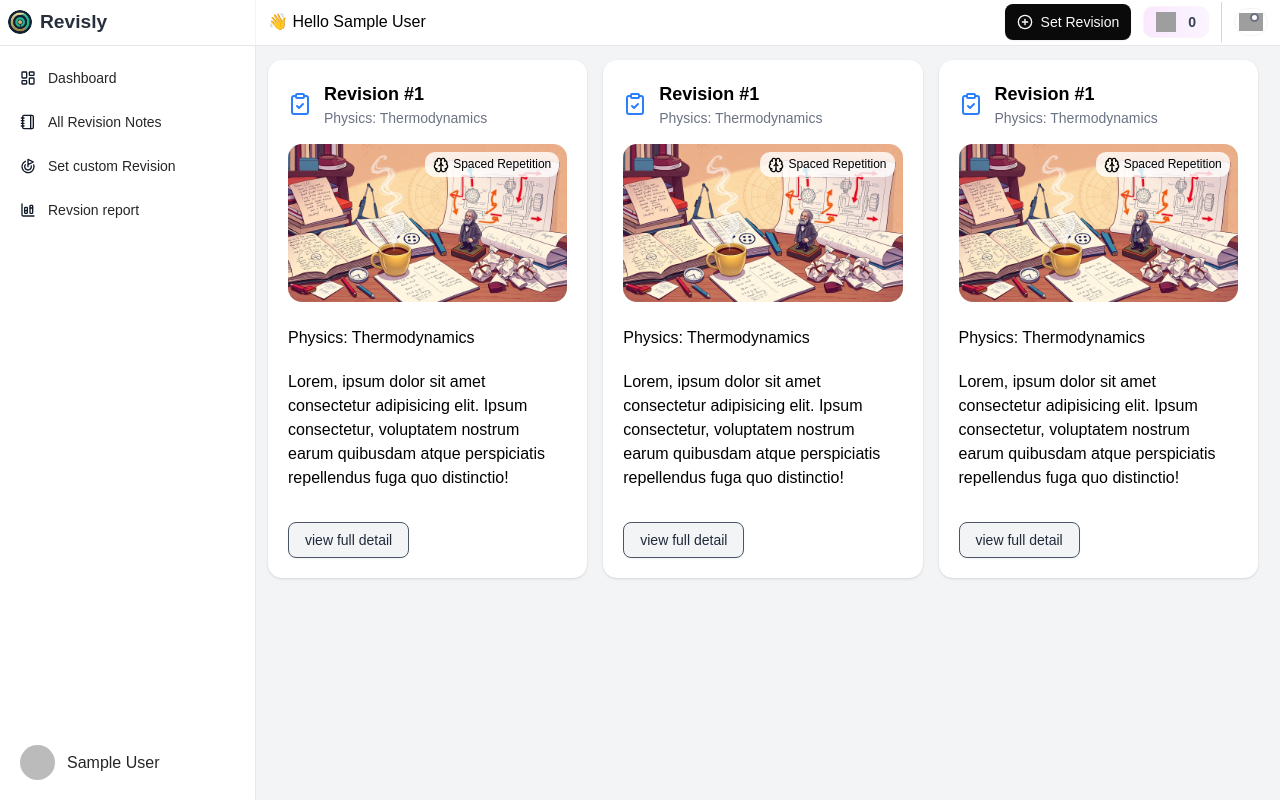
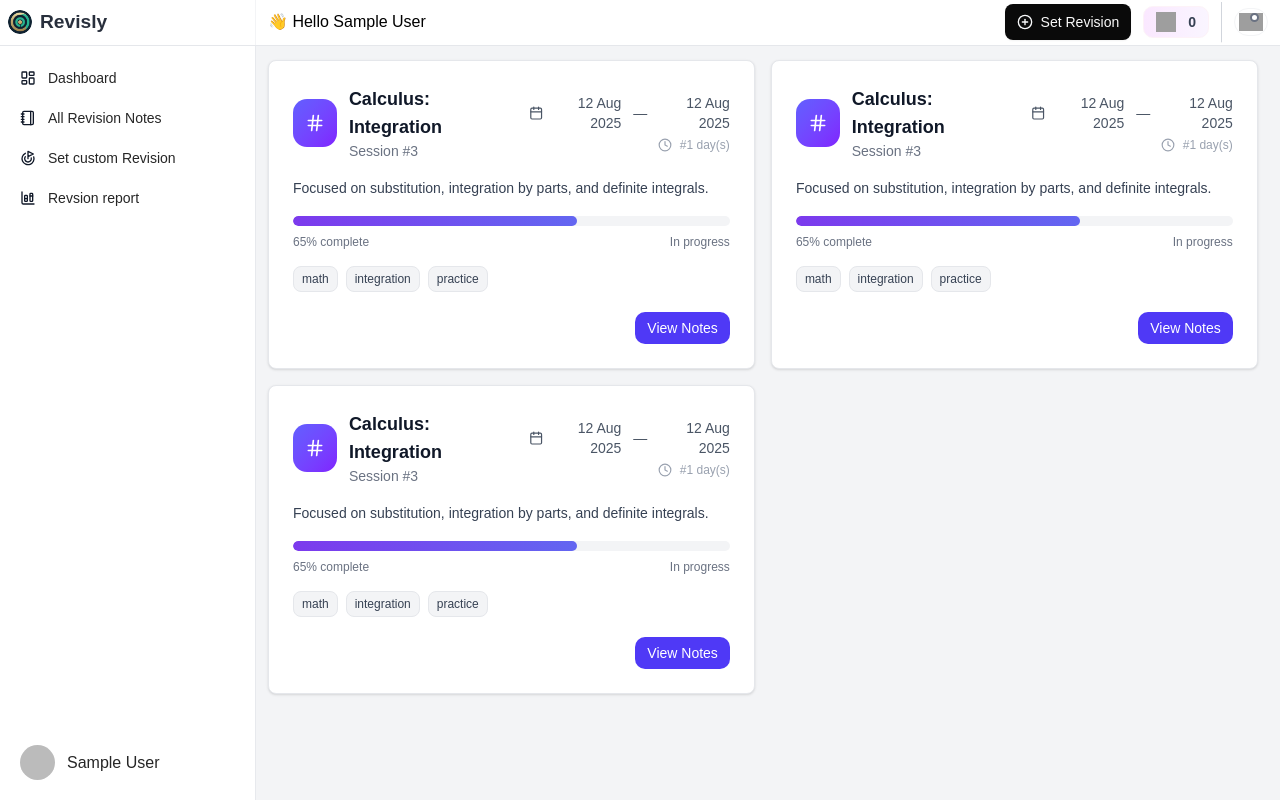
Before and after one commit to ranjit1024/revision, a Next.js app: page /revisly/all in a window 1280 px wide. Built offline with nearby package versions, Linux system fonts and the light colour scheme; no server answers; the database is empty; sample sign-in values are in the browser's storage; grey boxes are pictures that could not be loaded; a web font is replaced by a local one.

Commit message:
change some ui element

```diff
--- a/app/revisly/all/page.tsx
+++ b/app/revisly/all/page.tsx
@@ -1,7 +1,9 @@
 'use client'
 import Card from "@/components/ui/revisionCard"
+import RevisionCard from "@/components/ui/score";
 import { motion, useInView } from "framer-motion";
 import { useRef } from "react";
+import RevisionSessionCard from "@/components/ui/revisionCard";
 const containerVariant = {
   hidden: {},
   show: {
@@ -21,11 +23,35 @@ export default function Home(){
     variants={containerVariant}
     initial="hidden"
     animate={inView ? "show":"hidden"}
-    className="grid grid-cols-3 justify-center gap-4  w-[100%] flex-wrap  h-[100%] ">
-        <Card></Card>
-        <Card></Card>
-        <Card></Card>
+    className="grid  justify-center gap-4  w-[100%] grid-cols-2   ">
 
+    <RevisionSessionCard
+   sessionNumber={3}
+   title="Calculus: Integration"
+   startDate= {new Date("2025-08-12")}
+   endDate={new Date("2025-08-12")}
+  brief="Focused on substitution, integration by parts, and definite integrals."
+  progress={65}
+   tags={["math","integration","practice"]}
+  />
+    <RevisionSessionCard
+   sessionNumber={3}
+   title="Calculus: Integration"
+   startDate= {new Date("2025-08-12")}
+   endDate={new Date("2025-08-12")}
+  brief="Focused on substitution, integration by parts, and definite integrals."
+  progress={65}
+   tags={["math","integration","practice"]}
+  />
+    <RevisionSessionCard
+   sessionNumber={3}
+   title="Calculus: Integration"
+   startDate= {new Date("2025-08-12")}
+   endDate={new Date("2025-08-12")}
+  brief="Focused on substitution, integration by parts, and definite integrals."
+  progress={65}
+   tags={["math","integration","practice"]}
+  />
 
 
 
--- a/app/revisly/layout.tsx
+++ b/app/revisly/layout.tsx
@@ -179,7 +179,7 @@ export default function Home({ children }: { children: ReactNode }) {
             className=" bg-white    h-[100vh] w-[20%]   left-0 fixed z-2  border-r-1  border-gray-200/90   "
           >
             <div
-              className=" p-4  pt-15 space-y-2
+              className=" p-4  pt-15 space-y-1
 
         "
             >
@@ -198,9 +198,12 @@ export default function Home({ children }: { children: ReactNode }) {
                 onClick={() => {
                   router.push("/revisly/home");
                 }}
-                className="flex items-center gap-3 hover:bg-primary/10 rounded-md hover:cursor-pointer py-2 px-1"
+                className="flex  items-center gap-3 hover:bg-primary/10 rounded-md hover:cursor-pointer py-2 px-1"
               >
+                <div className="">
                 <LayoutDashboardIcon className="size-4 text-gray-900" />
+
+                </div>
                 <p className="text-sm text-neutral-800 font-medium ">
                   Dashboard
                 </p>
@@ -224,7 +227,9 @@ export default function Home({ children }: { children: ReactNode }) {
                 }}
                 className="flex items-center gap-3 hover:bg-primary/10 rounded-md hover:cursor-pointer py-2 px-1"
               >
+
                 <NotebookIcon className="size-4 text-gray-900" />
+
                 <p className="text-sm text-neutral-800 font-medium">
                   All Revision Notes
                 </p>
--- a/app/revisly/revision/page.tsx
+++ b/app/revisly/revision/page.tsx
@@ -10,6 +10,7 @@ import { actions } from "@/store/slices/revison";
 import React from "react";
 import {  RootState } from "@/store/store";
 import axios from "axios"
+import { Progress } from "@/components/ui/progress"
 export default function Home() {
   const dispatch = useDispatch();
   const sessionData = useSelector((state: RootState) => {
@@ -17,7 +18,8 @@ export default function Home() {
       topic: state.revision.topic,
       sessionIntervel: state.revision.sessionIntervel,
       sessions: state.revision.sessions,
-      time: state.revision.time
+      time: state.revision.time,
+      totaldays:state.revision.totalDays
     };
     return data;
   });
@@ -57,7 +59,7 @@ export default function Home() {
           </div>
 
           <div>
-            {/* <Lottie animationData={animaiton} loop={true} className="size-10"  /> */}
+            {/* <Progress value={33} /> */}
           </div>
 
           <Button
--- a/components/ui/revisionCard.tsx
+++ b/components/ui/revisionCard.tsx
@@ -1,8 +1,8 @@
 'use client'
 import Image from "next/image";
-import { ClipboardCheck, Brain, CalendarCheck } from "lucide-react"
-import Notes from "../../public/notes.jpg"
 import { motion } from "framer-motion";
+import { Calendar, Clock, Hash } from "lucide-react";
+
 const cardVariant = {
   hidden: { opacity: 0, y: 20 },
   show: { opacity: 1, y: 0 },
@@ -10,47 +10,149 @@ const cardVariant = {
 };
 import { useRouter } from "next/navigation";
 import { Button } from "./button";
-export default function Card() {
-  const router = useRouter()
+import { string } from "zod";
+// export default function Card() {
+//   const router = useRouter()
+//   return (
+//     <motion.div
+//     variants={cardVariant}
+//     className="min-w-[40%] max-h-fit hover:cursor-pointer p-5 bg-card rounded-xl shadow">
+
+//  <div className="rounded-2xl  bg-white dark:bg-zinc-900  w-full max-w-sm">
+//       {/* Header */}
+//       <div className="flex items-center gap-3 mb-4">
+//         <ClipboardCheck className="text-blue-500" />
+//         <div>
+//           <h2 className="text-lg font-semibold">Revision #1</h2>
+//           <p className="text-sm text-gray-500 dark:text-gray-400">Physics: Thermodynamics</p>
+//         </div>
+//       </div>
+
+//       {/* Illustration Placeholder */}
+//       <div className="rounded-xl overflow-hidden mb-4 relative">
+//         <Image
+//           src={Notes}
+//           alt="Revision Desk"
+//           height={400}
+
+//         />
+//         <div className="absolute top-2 right-2 bg-white/80 dark:bg-zinc-800/80 px-2 py-1 text-xs rounded-lg">
+//           <Brain className="inline w-4 h-4 mr-1" />
+//           Spaced Repetition
+//         </div>
+//       </div>
+
+//       <div className="mt-6">
+//         <p className="font-medium">Physics: Thermodynamics</p>
+//         <p className="mt-5">Lorem, ipsum dolor sit amet consectetur adipisicing elit. Ipsum consectetur, voluptatem nostrum earum quibusdam atque perspiciatis repellendus fuga quo distinctio!</p>
+//       </div>
+
+//         <Button className="mt-8 text-gray-800 font-medium  border border-gray-600 bg-gray-100 hover:cursor-pointer hover:bg-primary hover:shadow hover:text-gray-50 " onClick={()=>{
+//           router.push("/revisly/revision/all")
+//         }}>view full detail</Button>
+//      </div>
+
+//     </motion.div>
+//   );
+// }
+function formatDate(d:any) {
+  const dt = d instanceof Date ? d : new Date(d);
+  return new Intl.DateTimeFormat("en-GB", { day: "numeric", month: "short", year: "numeric" }).format(dt);
+}
+
+export default function RevisionSessionCard({
+  sessionNumber = 1,
+  title = "Revision Session",
+  startDate = new Date(),
+  endDate = new Date(),
+  brief = "Short summary about what to revise in this session.",
+  progress = 0,
+  tags = [""]
+}:{
+  tags:string[],
+  title:string,
+  startDate: Date,
+  endDate: Date,
+  brief:string,
+  sessionNumber:number,
+  progress:number
+}) {
+  const pct = Math.max(0, Math.min(100, progress));
+
   return (
-    <motion.div
+    <motion.article
        variants={cardVariant}
-    className="min-w-[40%] max-h-fit hover:cursor-pointer p-5 bg-card rounded-xl shadow">
+      transition={{
 
- <div className="rounded-2xl  bg-white dark:bg-zinc-900  w-full max-w-sm">
-      {/* Header */}
-      <div className="flex items-center gap-3 mb-4">
-        <ClipboardCheck className="text-blue-500" />
+        ease:'anticipate'
+      }}
+      whileHover={{ border:'1px solid lightgray',
+        boxShadow:'rgba(0, 0, 0, 0.1) 0px 4px 12px'
+       }}
+      className=" w-full bg-white dark:bg-gray-900 border border-gray-200 dark:border-gray-800 rounded-md shadow-sm p-6 transition-colors hover:cursor-pointer"
+    >
+      <header className="flex items-center justify-between gap-4">
+        <div className="flex items-center gap-3">
+          <div className="flex items-center justify-center w-12 h-12 rounded-xl bg-gradient-to-br from-indigo-500 to-violet-600 text-white font-semibold">
+            <Hash className="w-5 h-5" />
+          </div>
           <div>
-          <h2 className="text-lg font-semibold">Revision #1</h2>
-          <p className="text-sm text-gray-500 dark:text-gray-400">Physics: Thermodynamics</p>
+            <h3 className="text-lg font-semibold text-gray-900 dark:text-gray-100">{title}</h3>
+            <p className="text-sm text-gray-500 dark:text-gray-400">Session #{sessionNumber}</p>
           </div>
         </div>
 
-      {/* Illustration Placeholder */}
-      <div className="rounded-xl overflow-hidden mb-4 relative">
-        <Image
-          src={Notes}
-          alt="Revision Desk"
-          height={400}
+        <div className="text-right">
+          <div className="text-sm text-gray-600 dark:text-gray-300 flex items-center gap-2 justify-end">
+            <Calendar className="w-4 h-4" />
+            <span>{formatDate(startDate)}</span>
+            <span className="mx-1">—</span>
+            <span>{formatDate(endDate)}</span>
+          </div>
+          <div className="text-xs text-gray-400 mt-1 flex items-center gap-2 justify-end">
+            <Clock className="w-3.5 h-3.5" />
+            <span>#{Math.ceil((Number(new Date(endDate)) - Number(new Date(startDate))) / (1000 * 60 * 60 * 24) + 1)} day(s)</span>
+          </div>
+        </div>
+      </header>
 
+      <main className="mt-4">
+        <p className="text-sm text-gray-700 dark:text-gray-200 leading-relaxed">{brief}</p>
+
+        <div className="mt-4">
+          <div className="w-full bg-gray-100 dark:bg-gray-800 rounded-full h-2.5 overflow-hidden">
+            <div
+              className="h-2.5 rounded-full"
+              style={{ width: `${pct}%`, background: "linear-gradient(90deg,#7c3aed,#6366f1)" }}
             />
-        <div className="absolute top-2 right-2 bg-white/80 dark:bg-zinc-800/80 px-2 py-1 text-xs rounded-lg">
-          <Brain className="inline w-4 h-4 mr-1" />
-          Spaced Repetition
+          </div>
+          <div className="mt-2 text-xs text-gray-500 dark:text-gray-400 flex items-center justify-between">
+            <span>{pct}% complete</span>
+            <span>{pct < 100 ? "In progress" : "Completed"}</span>
           </div>
         </div>
 
-      <div className="mt-6">
-        <p className="font-medium">Physics: Thermodynamics</p>
-        <p className="mt-5">Lorem, ipsum dolor sit amet consectetur adipisicing elit. Ipsum consectetur, voluptatem nostrum earum quibusdam atque perspiciatis repellendus fuga quo distinctio!</p>
+        {tags && tags.length > 0 && (
+          <div className="mt-4 flex flex-wrap gap-2">
+            {tags.map((t) => (
+              <span
+                key={t}
+                className="text-xs px-2 py-1 rounded-md bg-gray-100 dark:bg-gray-800 text-gray-700 dark:text-gray-200 border border-gray-200 dark:border-gray-700"
+              >
+                {t}
+              </span>
+            ))}
           </div>
+        )}
+      </main>
 
-        <Button className="mt-8 text-gray-800 font-medium  border border-gray-600 bg-gray-100 hover:cursor-pointer hover:bg-primary hover:shadow hover:text-gray-50 " onClick={()=>{
-          router.push("/revisly/revision/all")
-        }}>view full detail</Button>
+      <footer className="mt-5 flex items-center justify-end">
+
+        <div className="flex items-center gap-3">
+          <button className="px-3 py-1.5 rounded-lg bg-indigo-600 text-white text-sm hover:brightness-95 hover:cursor-pointer">View Notes</button>
+
         </div>
-
-    </motion.div>
+      </footer>
+    </motion.article>
   );
 }
```
Lines whose indentation alone changed are shown as unchanged.
